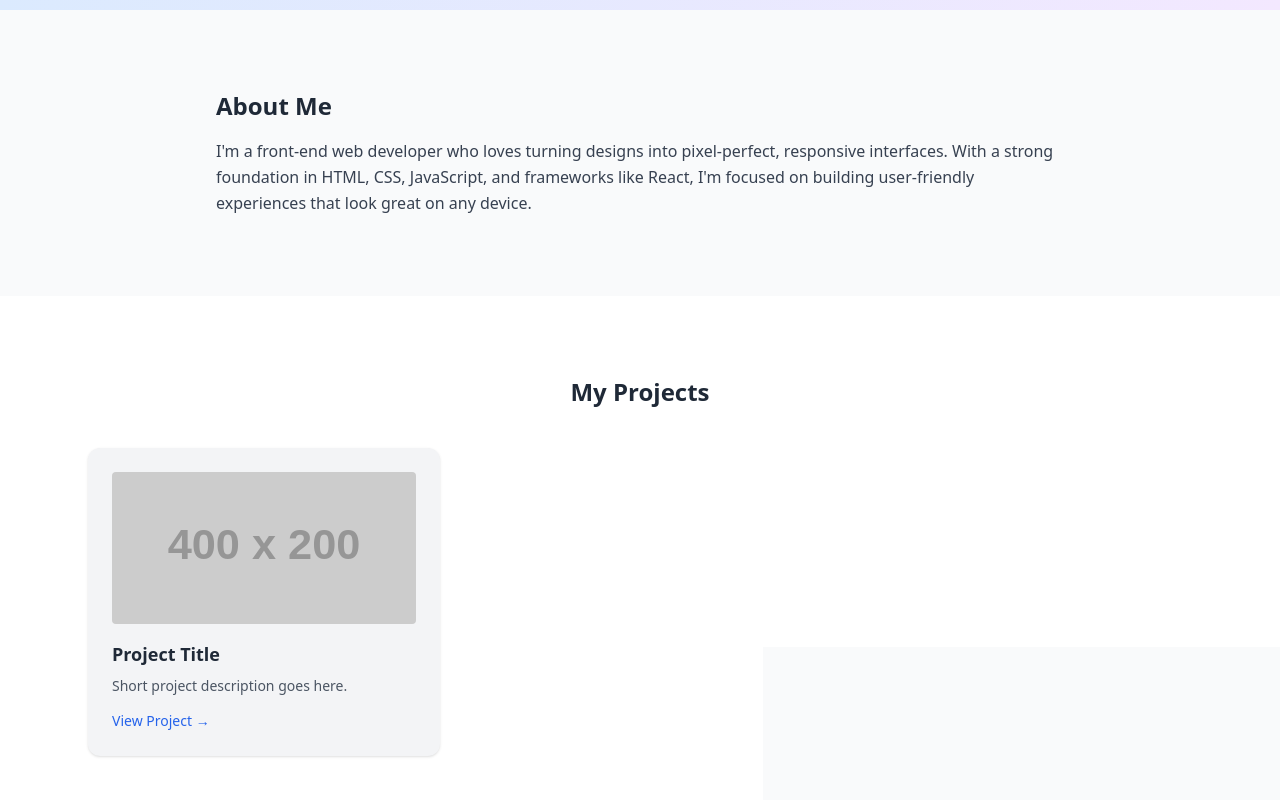
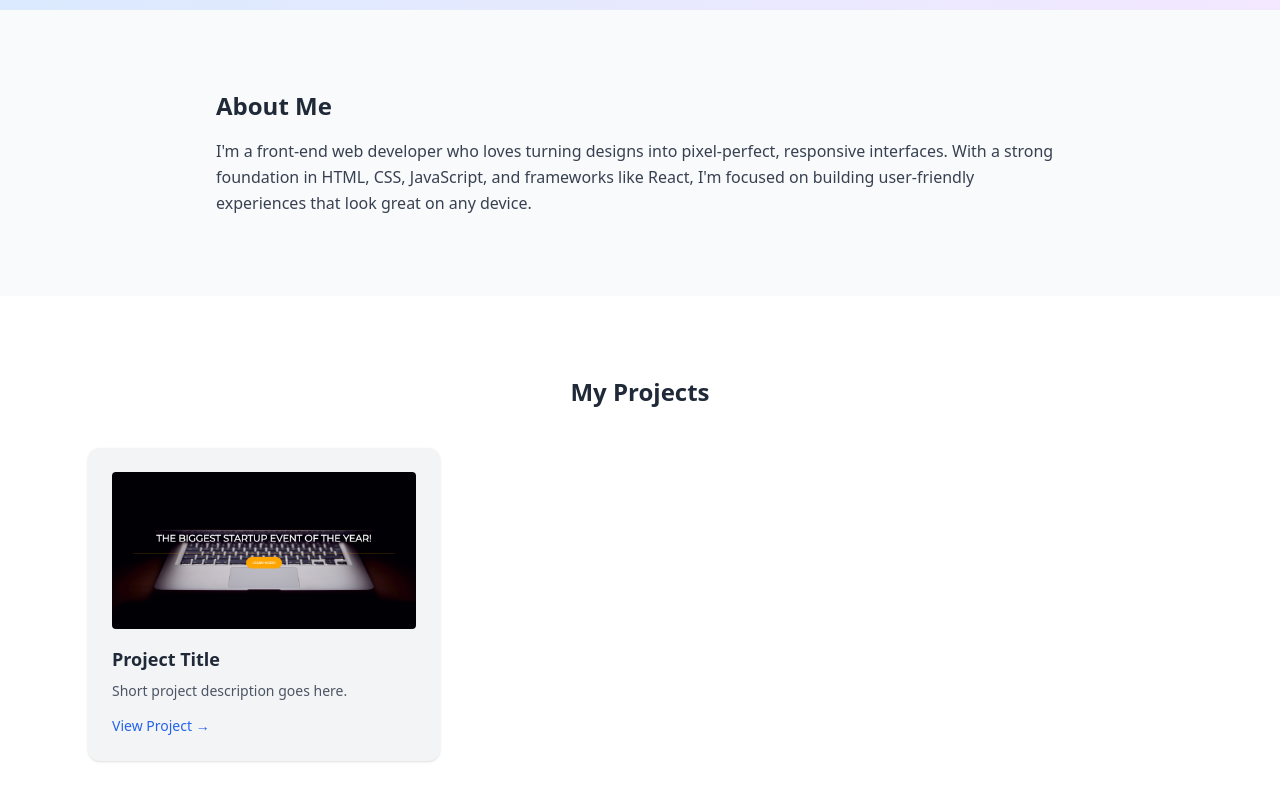
Before and after one commit to Xerver8694/portfolio-website, a plain HTML site: page index.html in a window 1280 px wide. Shown: the part 370-1170 px from the top of the page. Drawn offline with nearby package versions, Linux system fonts and the light colour scheme; placeholder pictures from the web are drawn by us; files whose address does not match are found by name.

Commit message:
Update index.html

```diff
--- a/index.html
+++ b/index.html
@@ -46,7 +46,7 @@
       <div class="grid grid-cols-1 sm:grid-cols-2 lg:grid-cols-3 gap-6">
         <!-- Project Card -->
         <div class="bg-gray-100 p-6 rounded-xl shadow hover:shadow-lg transition">
-          <img src="https://via.placeholder.com/400x200" alt="Project Title" class="rounded mb-4">
+          <img src="C:\Users\colts\Documents\GitHub\portfolio-website\Start Up Image.PNG" alt="Project Title" class="rounded mb-4">
           <h4 class="text-lg font-bold mb-2">Project Title</h4>
           <p class="text-sm text-gray-600 mb-3">Short project description goes here.</p>
           <a href="https://xerver8694.github.io/startup_page/" class="text-blue-600 hover:underline text-sm">View Project →</a>
```
